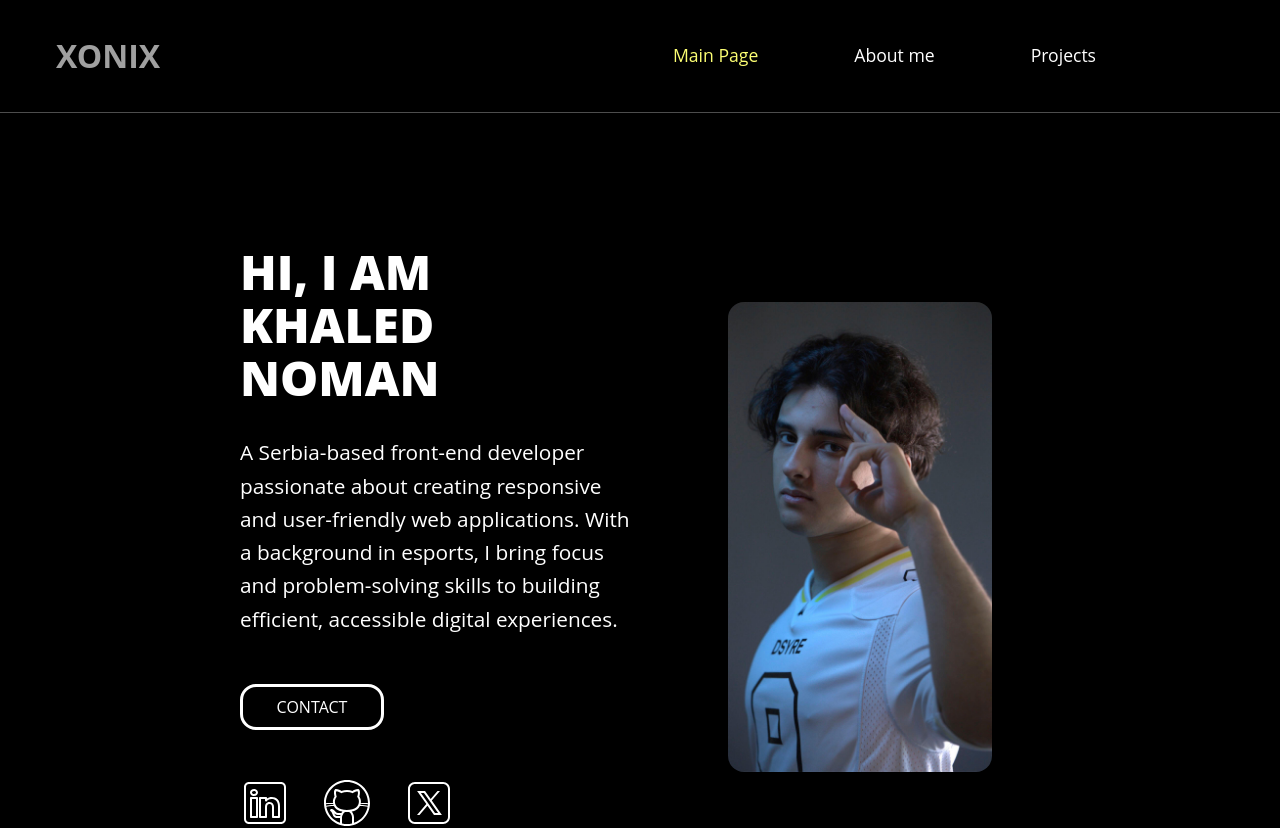
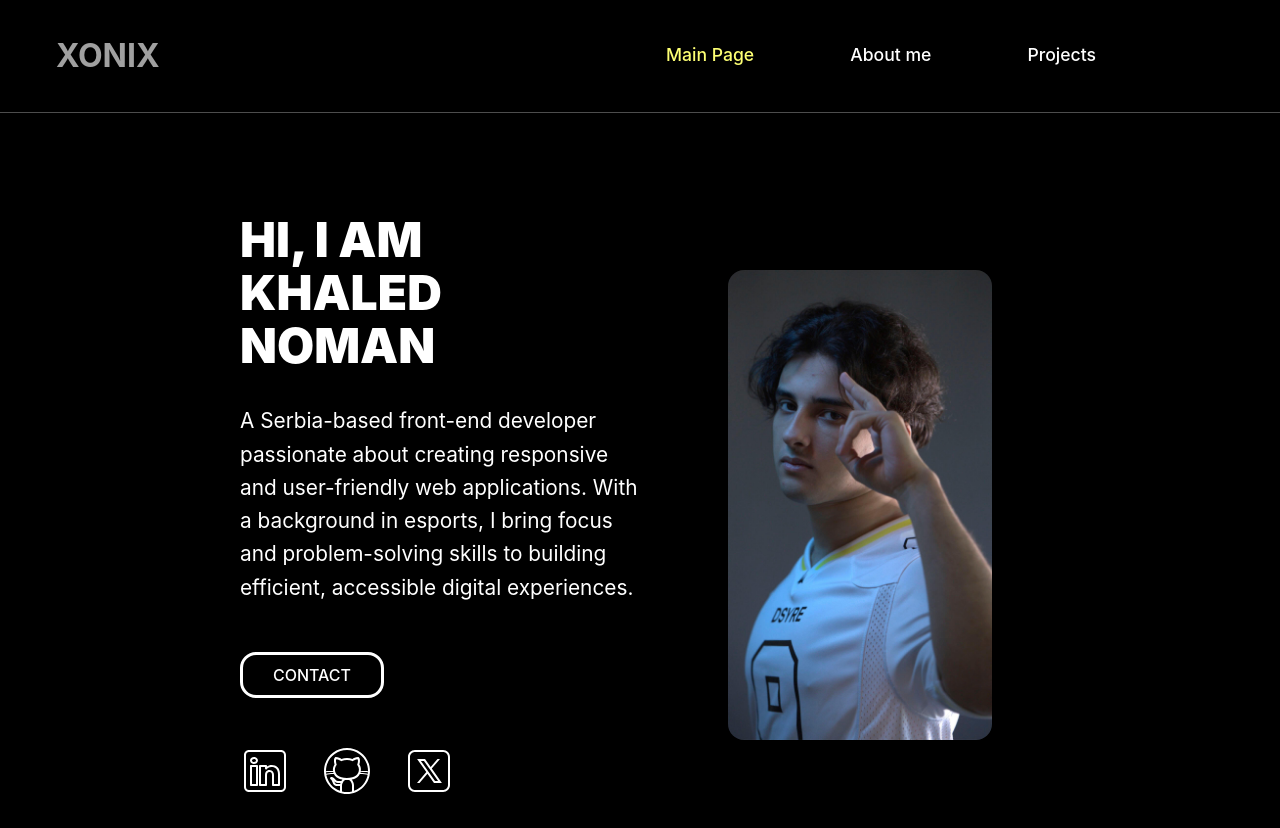
Before and after one commit to XoNixv1/portfolio, a React (Vite) app: page / in a window 1280 px wide. Shown: the top 828 px of the page. Built offline with nearby package versions, Linux system fonts and the light colour scheme.

Commit message:
small bug fixes

```diff
--- a/src/components/contact-form/ContactForm.tsx
+++ b/src/components/contact-form/ContactForm.tsx
@@ -106,7 +106,7 @@ export default function ContactForm() {
     if (Object.keys(errors).length === 0) {
       const formData = new FormData(e.target as HTMLFormElement);
 
-      formData.append("access_key", "d99775f3-8cc9-4b79-8f4d-a9b190a4f59d"); //4a546538-5b16-48b9-82b9-58e8dbfb6a52 // main one
+      formData.append("access_key", "4a546538-5b16-48b9-82b9-58e8dbfb6a52");
 
       const object = Object.fromEntries(formData);
       const json = JSON.stringify(object);
--- a/src/index.css
+++ b/src/index.css
@@ -1,23 +1,7 @@
 @import url("https://fonts.googleapis.com/css2?family=Manrope:wght@200..800&family=Oswald:wght@200..700&display=swap");
 @import "tailwindcss";
 
-:root {
-  font-family: "Open Sans", Inter, system-ui, Avenir, Helvetica, Arial,
-    sans-serif;
-  line-height: 1.5;
-  font-weight: 400;
-
-  color-scheme: light dark;
-  color: rgba(255, 255, 255, 0.87);
-
-  font-synthesis: none;
-  text-rendering: optimizeLegibility;
-  -webkit-font-smoothing: antialiased;
-  -moz-osx-font-smoothing: grayscale;
-}
-
 h1 {
-  font-size: 3.2em;
   line-height: 1.1;
 }
 
@@ -26,7 +10,7 @@ h1 {
   display: flex;
   flex-direction: column;
   width: 100%;
-  padding: 10rem 15rem 2rem 15rem;
+  padding: 8rem 15rem 2rem 15rem;
   align-items: center;
   justify-content: space-between;
   justify-content: center;
--- a/src/media-queries.scss
+++ b/src/media-queries.scss
@@ -28,6 +28,12 @@
     background-color: black;
     border-color: white;
     color: white;
+  }
+  .github-button {
+    width: auto;
+  }
+  .github-button.deploy {
+    width: auto;
   }
 }
 
@@ -96,6 +102,9 @@
   .descr {
     text-align: center;
   }
+  .tech-stack {
+    justify-content: center;
+  }
 }
 
 @media (max-width: 769px) {
@@ -151,6 +160,11 @@
   .form__block {
     gap: 0;
   }
+  .tech-stack {
+    img {
+      width: 40px;
+    }
+  }
 }
 
 @media (max-width: 321px) {
@@ -175,7 +189,7 @@
     font-size: 16px;
   }
   .container {
-    padding: 1rem;
+    padding: 2rem 1rem 1rem 1rem;
   }
   .project-block__descr {
     max-width: 78%;
@@ -192,4 +206,28 @@
     width: 310px;
     height: 600px;
   }
+
+  a {
+    font-size: 12px;
+  }
+  .buttons {
+    max-width: 100%;
+  }
+  .tech-stack {
+    display: grid;
+    grid-template-columns: repeat(5, auto);
+    img {
+      width: 100%;
+    }
+  }
+  .close-btn {
+    right: 5px;
+    top: 10px;
+    &::after {
+      width: 20px;
+    }
+    &::before {
+      width: 20px;
+    }
+  }
 }
--- a/src/pages/projectsPage/projectsPage.scss
+++ b/src/pages/projectsPage/projectsPage.scss
@@ -57,7 +57,7 @@
 }
 
 .github-button.deploy {
-  width: 9rem;
+  width: auto;
 }
 
 .github-button {
```
